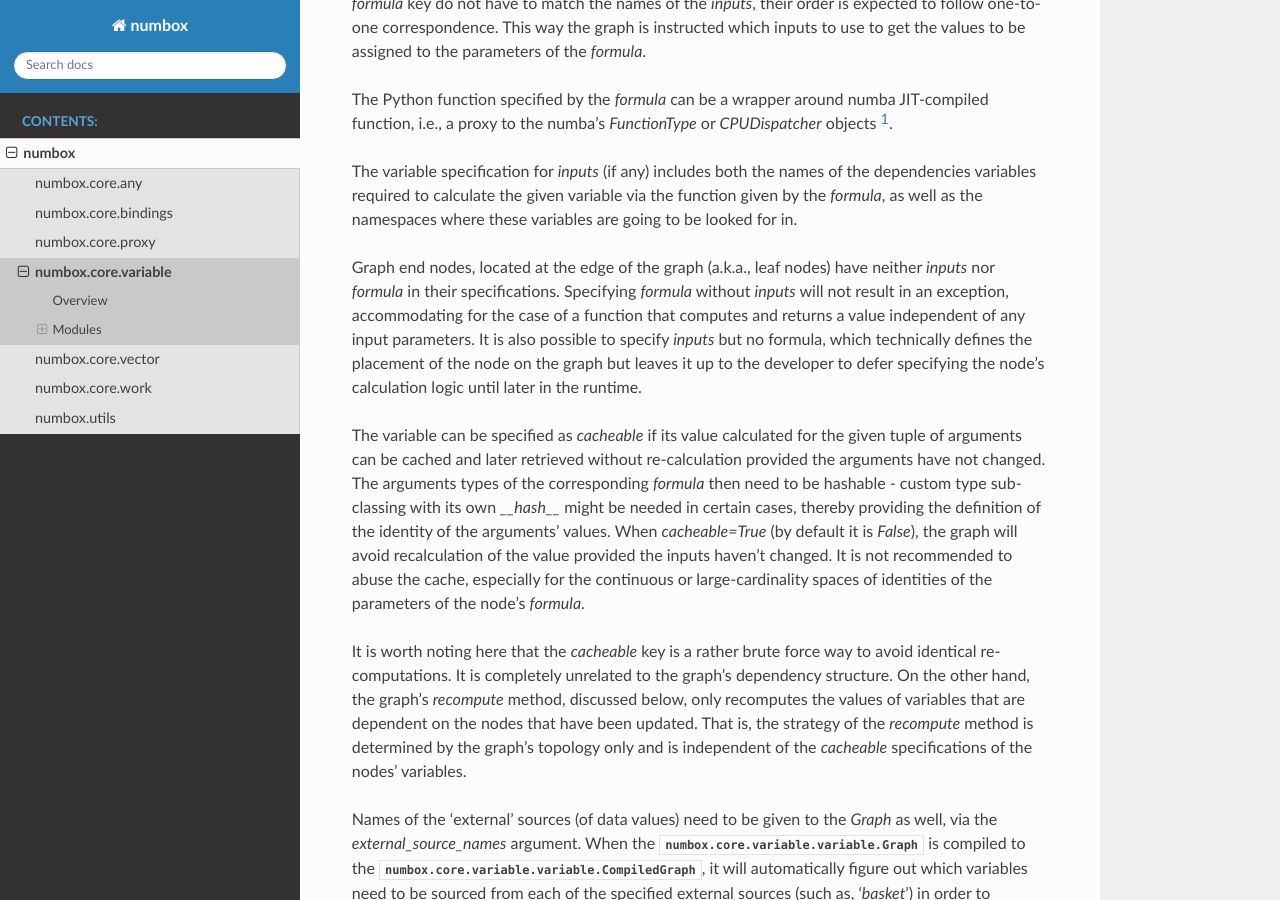
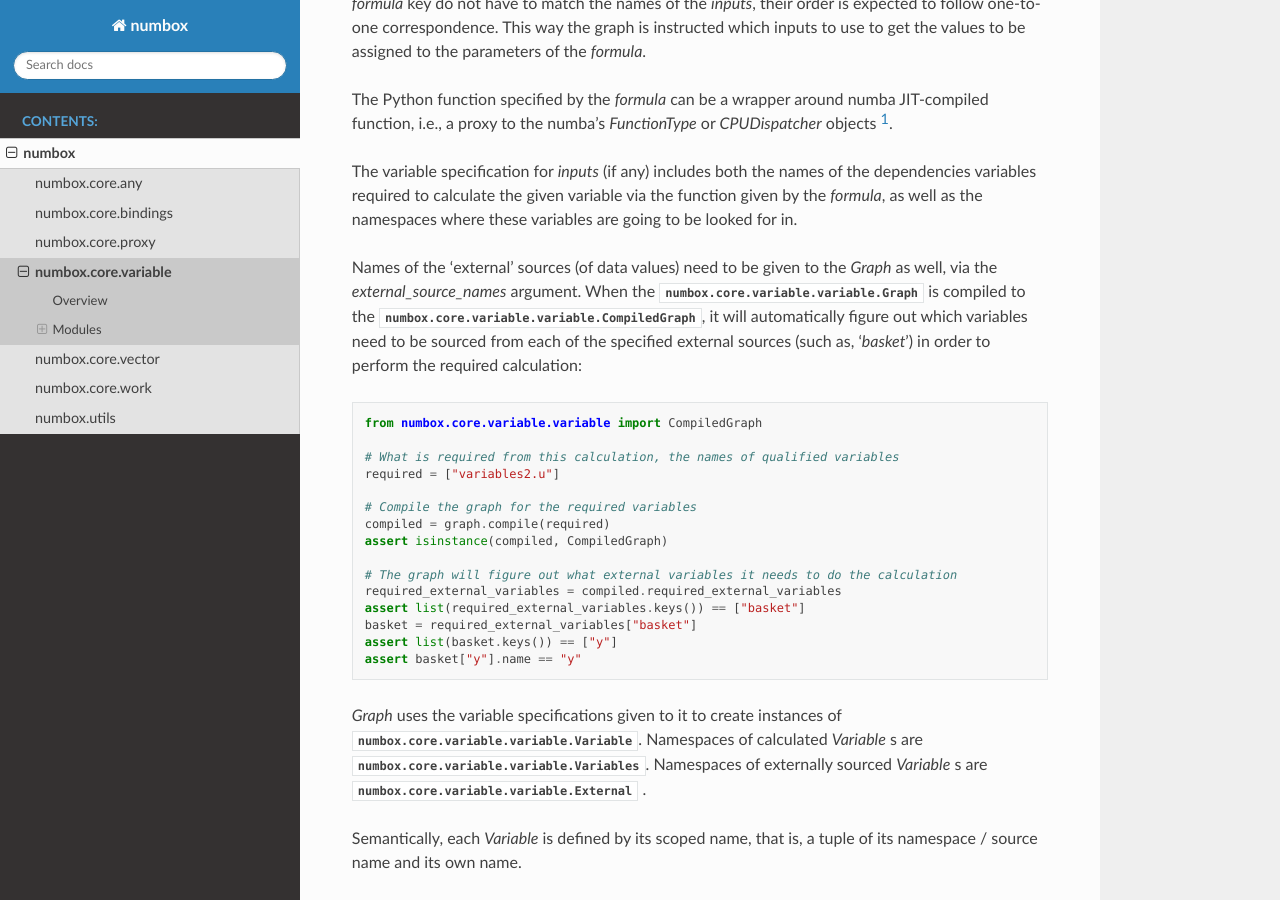
Before and after one commit to Goykhman/numbox, a Sphinx documentation site: the page built from docs/numbox.core.variable.rst, in a window 1280 px wide and 900 px high, scrolled down 1301 px. Built offline with Sphinx 7.4.7 and the Read the Docs theme 3.1.0, drawn with Linux system fonts in a browser that asks for light colours.

Commit message:
removed cacheable option from variables, refactored construction of args in calculate

```diff
--- a/docs/numbox.core.variable.rst
+++ b/docs/numbox.core.variable.rst
@@ -72,34 +72,6 @@ a proxy to the numba's `FunctionType` or `CPUDispatcher` objects [#f1]_.
 The variable specification for `inputs` (if any) includes both the names of the dependencies variables
 required to calculate the given variable via the function given by the `formula`,
 as well as the namespaces where these variables are going to be looked for in.
-
-Graph end nodes, located at the edge of the graph (a.k.a., leaf nodes) have neither `inputs`
-nor `formula` in their specifications. Specifying `formula` without `inputs`
-will not result in an exception, accommodating for the case of a function
-that computes and returns a value independent of any input parameters.
-It is also possible to specify `inputs`
-but no formula, which technically defines the placement of the node
-on the graph but leaves it up to the developer to defer specifying the node's calculation
-logic until later in the runtime.
-
-The variable can be specified as `cacheable` if its value calculated for the given tuple of
-arguments can be cached and later retrieved without re-calculation provided
-the arguments have not changed. The arguments types of the corresponding `formula` then need to be hashable -
-custom type sub-classing with its own `__hash__` might be needed in certain cases, thereby providing the definition
-of the identity of the arguments' values.
-When `cacheable=True` (by default it is `False`), the graph will avoid recalculation of the
-value provided the inputs haven't changed. It is not recommended to abuse the cache, especially
-for the continuous or large-cardinality spaces of identities of the parameters of the node's `formula`.
-
-It is worth noting here that the `cacheable` key is a rather brute force way
-to avoid identical re-computations.
-It is completely unrelated to the graph's dependency structure.
-On the other hand, the graph's `recompute`
-method, discussed below, only recomputes the values of variables that are dependent on the nodes
-that have been updated. That is, the strategy of the `recompute` method
-is determined by the graph's topology only
-and is independent of the `cacheable` specifications of the nodes'
-variables.
 
 Names of the 'external' sources (of data values) need to be given to the `Graph` as well,
 via the `external_source_names` argument.
```
Also changed, not shown: 1 other file.
